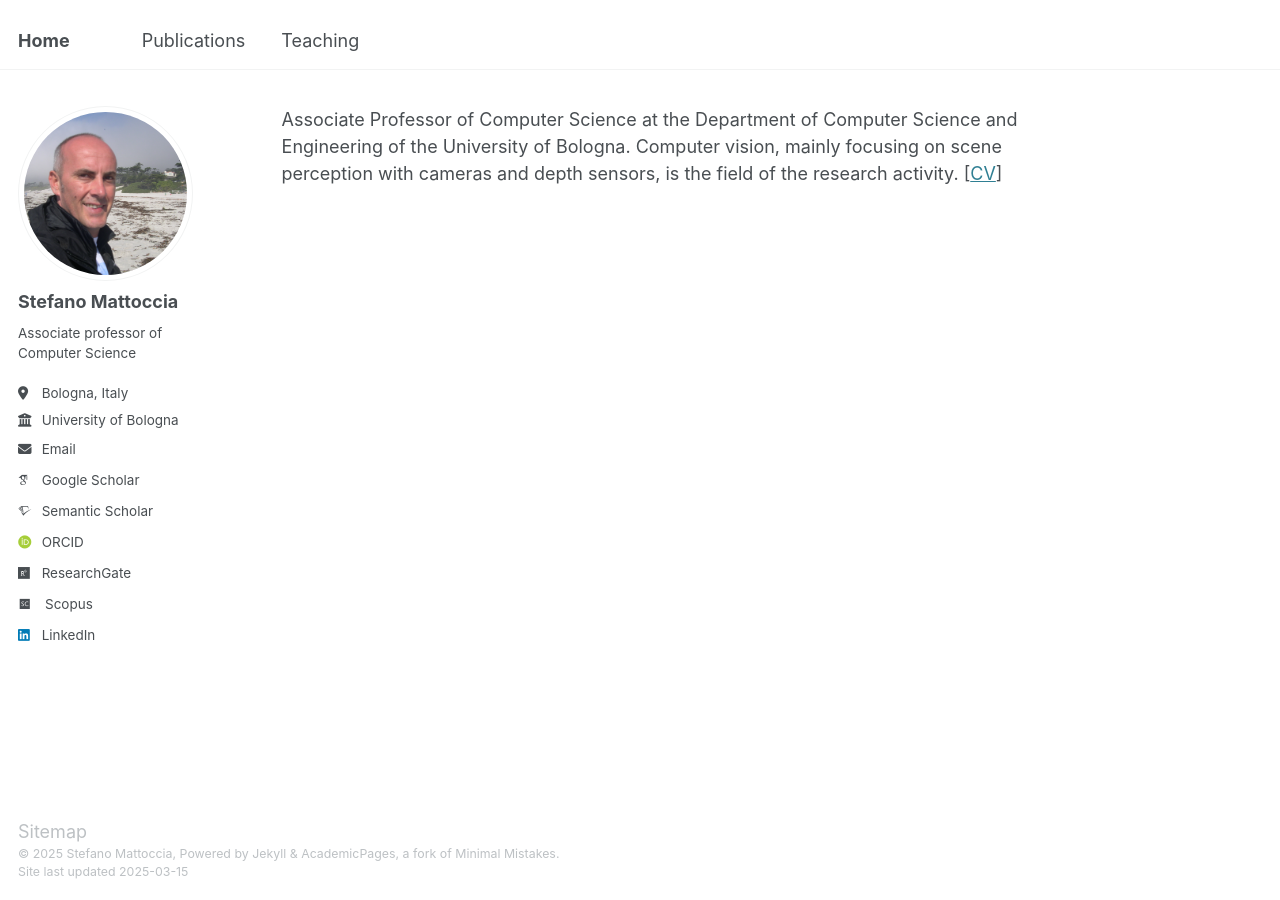
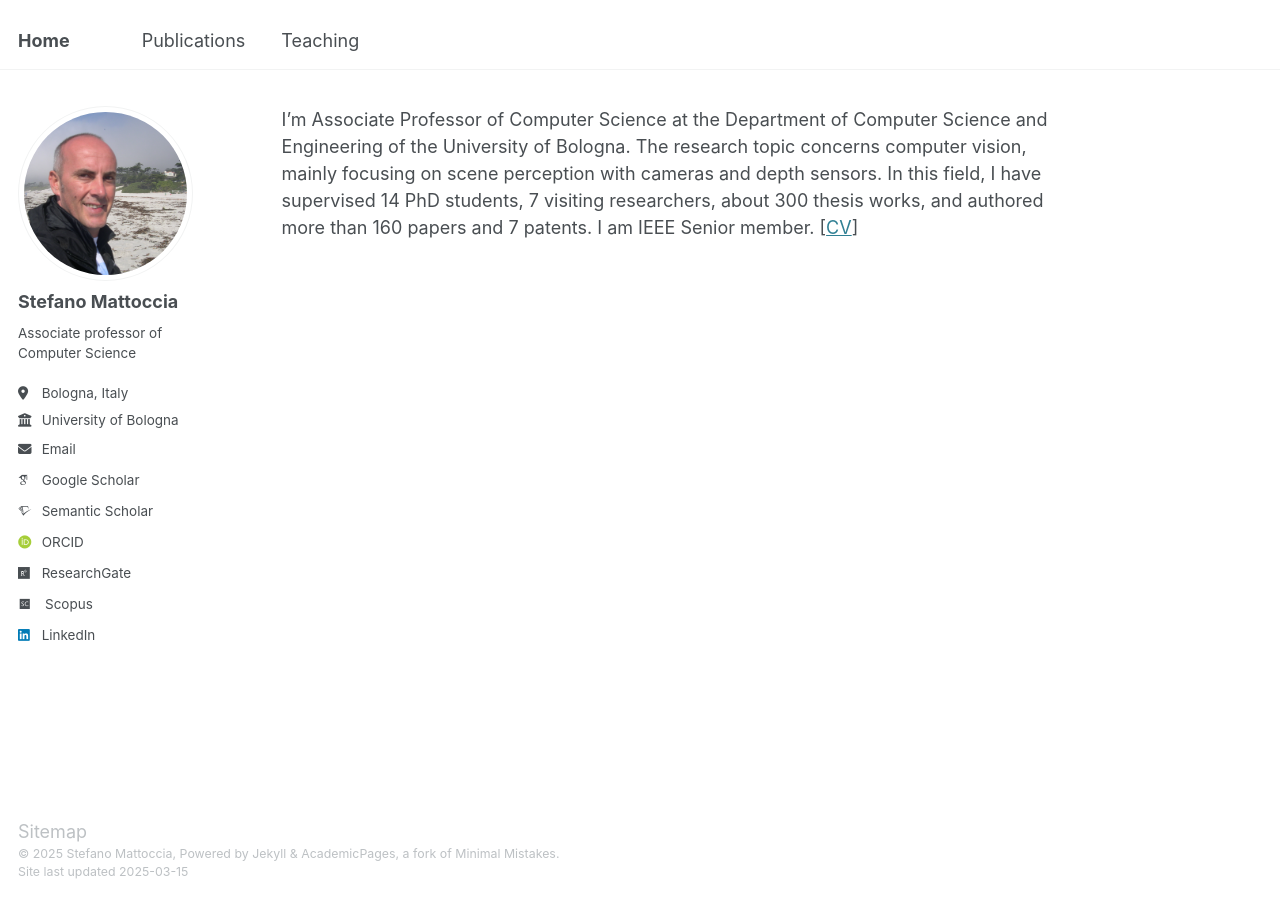
Before and after one commit to stefanomattoccia/stefanomattoccia.github.io, a Jekyll site: the page built from _pages/about.md, in a window 1280 px wide. Built offline with Jekyll 4.4.1, drawn with Linux system fonts in a browser that asks for light colours; some web fonts are replaced.

Commit message:
Update about.md

```diff
--- a/_pages/about.md
+++ b/_pages/about.md
@@ -7,4 +7,4 @@ redirect_from:
   - /about.html
 ---
 
-Associate Professor of Computer Science at the Department of Computer Science and Engineering of the University of Bologna. Computer vision, mainly focusing on scene perception with cameras and depth sensors, is the field of the research activity. [[CV](/files/CV_ENG.pdf)]
+I'm Associate Professor of Computer Science at the Department of Computer Science and Engineering of the University of Bologna. The research topic concerns computer vision, mainly focusing on scene perception with cameras and depth sensors. In this field, I have supervised 14 PhD students, 7 visiting researchers, about 300 thesis works, and authored more than 160 papers and 7 patents. I am IEEE Senior member. [[CV](/files/CV_ENG.pdf)]
```
